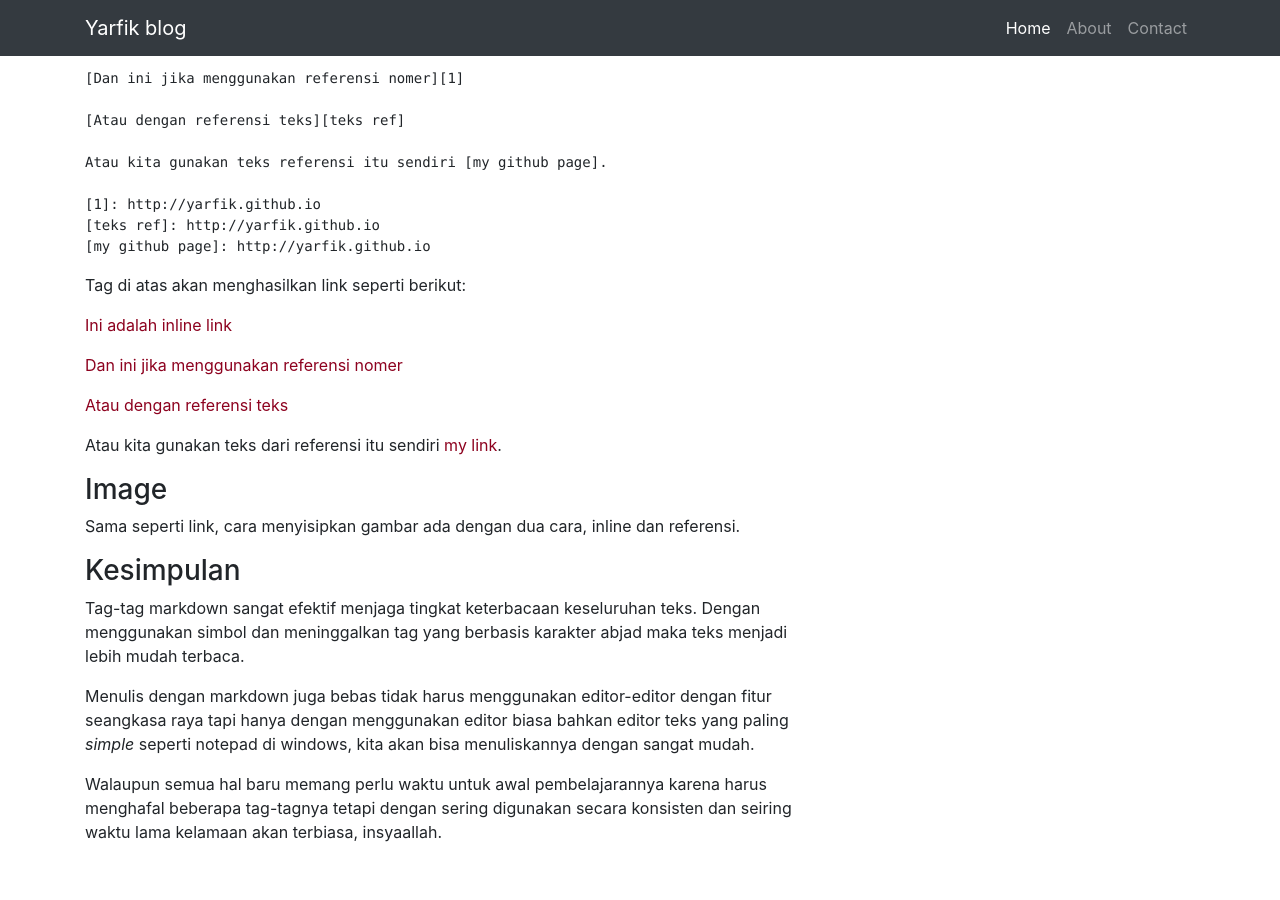
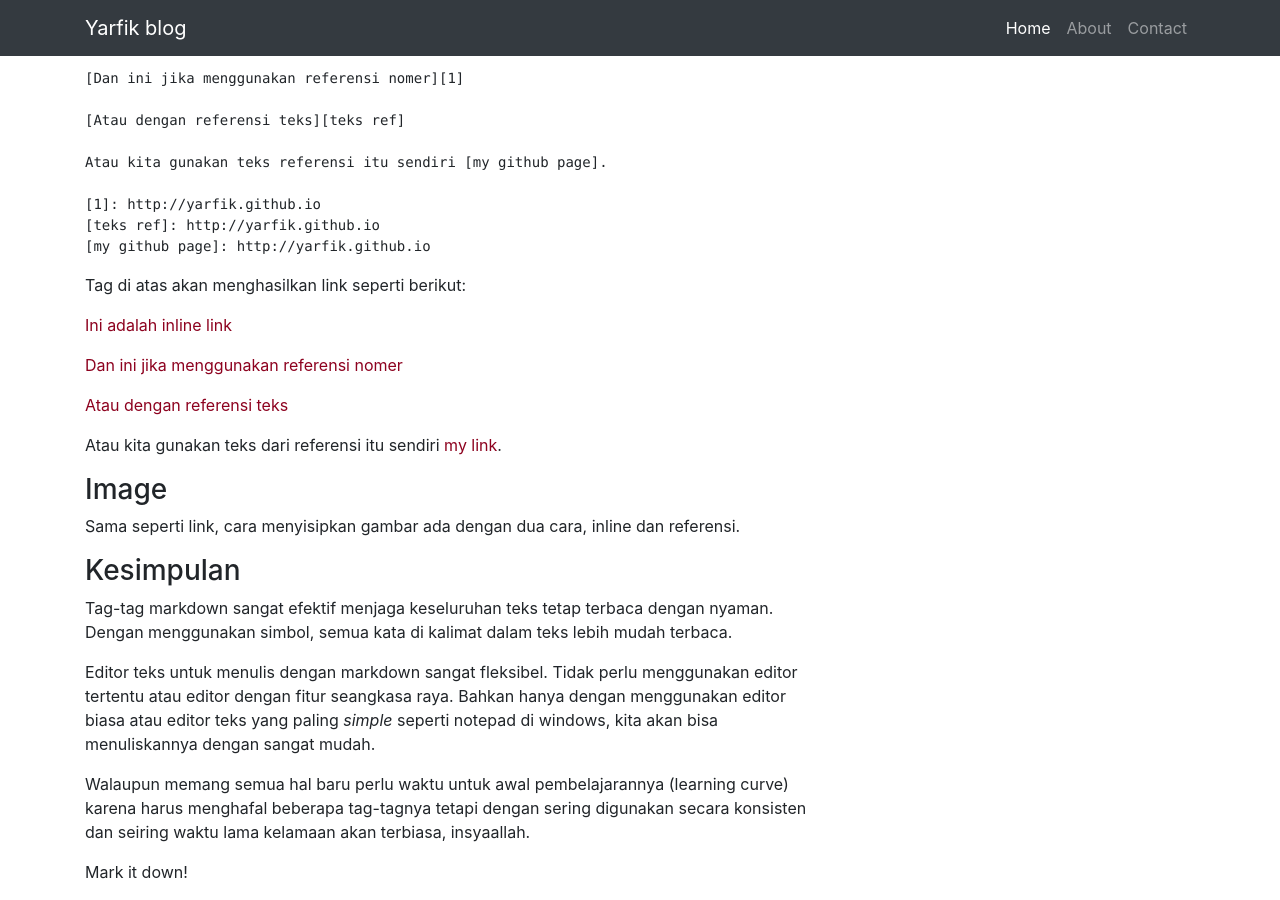
Before and after one commit to yarfik/yarfik.github.io, a Jekyll site: the page built from _posts/markdown/2019-07-04-Tags.md, in a window 1280 px wide and 900 px high, scrolled down 2668 px. Built offline with Jekyll 4.4.1, drawn with Linux system fonts in a browser that asks for light colours; before the commit the page ends 3528 px from its top, so only the background shows below that.

Commit message:
edit tags

```diff
--- a/_posts/markdown/2019-07-04-Tags.md
+++ b/_posts/markdown/2019-07-04-Tags.md
@@ -132,8 +132,10 @@ Atau kita gunakan teks dari referensi itu sendiri [my link].
 Sama seperti link, cara menyisipkan gambar ada dengan dua cara, inline dan referensi.
 
 ### Kesimpulan
-Tag-tag markdown sangat efektif menjaga tingkat keterbacaan keseluruhan teks. Dengan menggunakan simbol dan meninggalkan tag yang berbasis karakter abjad maka teks menjadi lebih mudah terbaca.
+Tag-tag markdown sangat efektif menjaga keseluruhan teks tetap terbaca dengan nyaman. Dengan menggunakan simbol, semua kata di kalimat dalam teks lebih mudah terbaca.
 
-Menulis dengan markdown juga bebas tidak harus menggunakan editor-editor dengan fitur seangkasa raya tapi hanya dengan menggunakan editor biasa bahkan editor teks yang paling *simple* seperti notepad di windows, kita akan bisa menuliskannya dengan sangat mudah.
+Editor teks untuk menulis dengan markdown sangat fleksibel. Tidak perlu menggunakan editor tertentu atau editor dengan fitur seangkasa raya. Bahkan hanya dengan menggunakan editor biasa atau editor teks yang paling *simple* seperti notepad di windows, kita akan bisa menuliskannya dengan sangat mudah.
 
-Walaupun semua hal baru memang perlu waktu untuk awal pembelajarannya karena harus menghafal beberapa tag-tagnya tetapi dengan sering digunakan secara konsisten dan seiring waktu lama kelamaan akan terbiasa, insyaallah.
+Walaupun memang semua hal baru perlu waktu untuk awal pembelajarannya (learning curve) karena harus menghafal beberapa tag-tagnya tetapi dengan sering digunakan secara konsisten dan seiring waktu lama kelamaan akan terbiasa, insyaallah.
+
+Mark it down!
```
